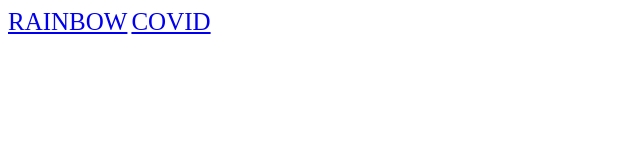
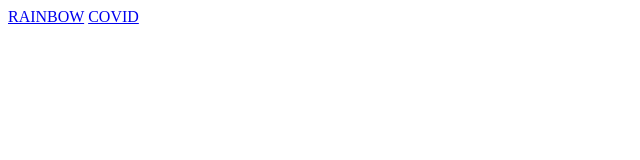
Before and after one commit to Ffr443/exe_py, a plain HTML site: page index.html in a window 1280 px wide. Shown: the whole page, without its empty margins (0-640 px from the left). Drawn offline with Linux system fonts and the light colour scheme.

Commit message:
Update index.html
Signed-off-by: F_max <109035430+Ffr443@users.noreply.github.com>

```diff
--- a/index.html
+++ b/index.html
@@ -1,8 +1,2 @@
 <a href="hell.exe">RAINBOW</a>
 <a href="covid.exe">COVID</a>
-
-<style>
-  a {
-    font-size: 25px
-  }
-</style>
```
